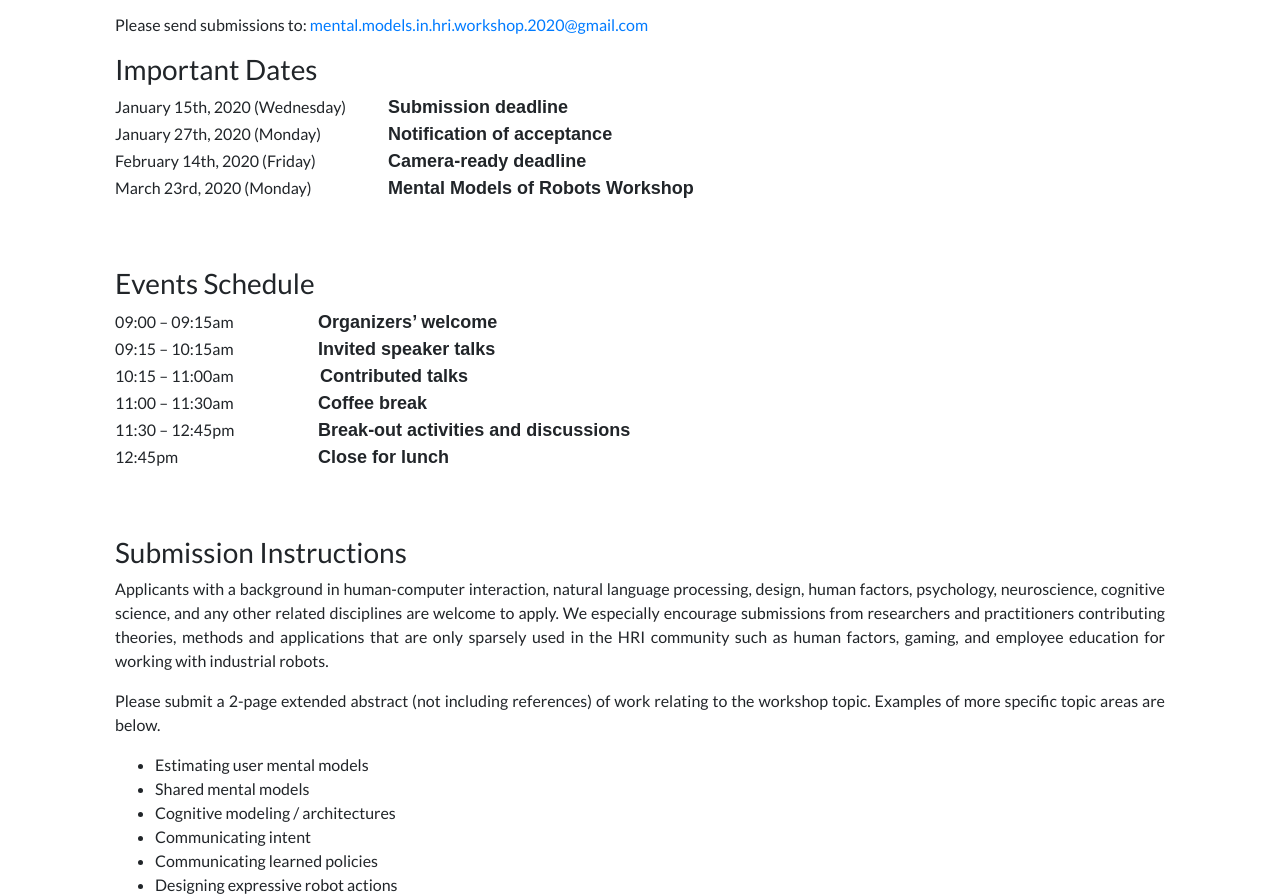
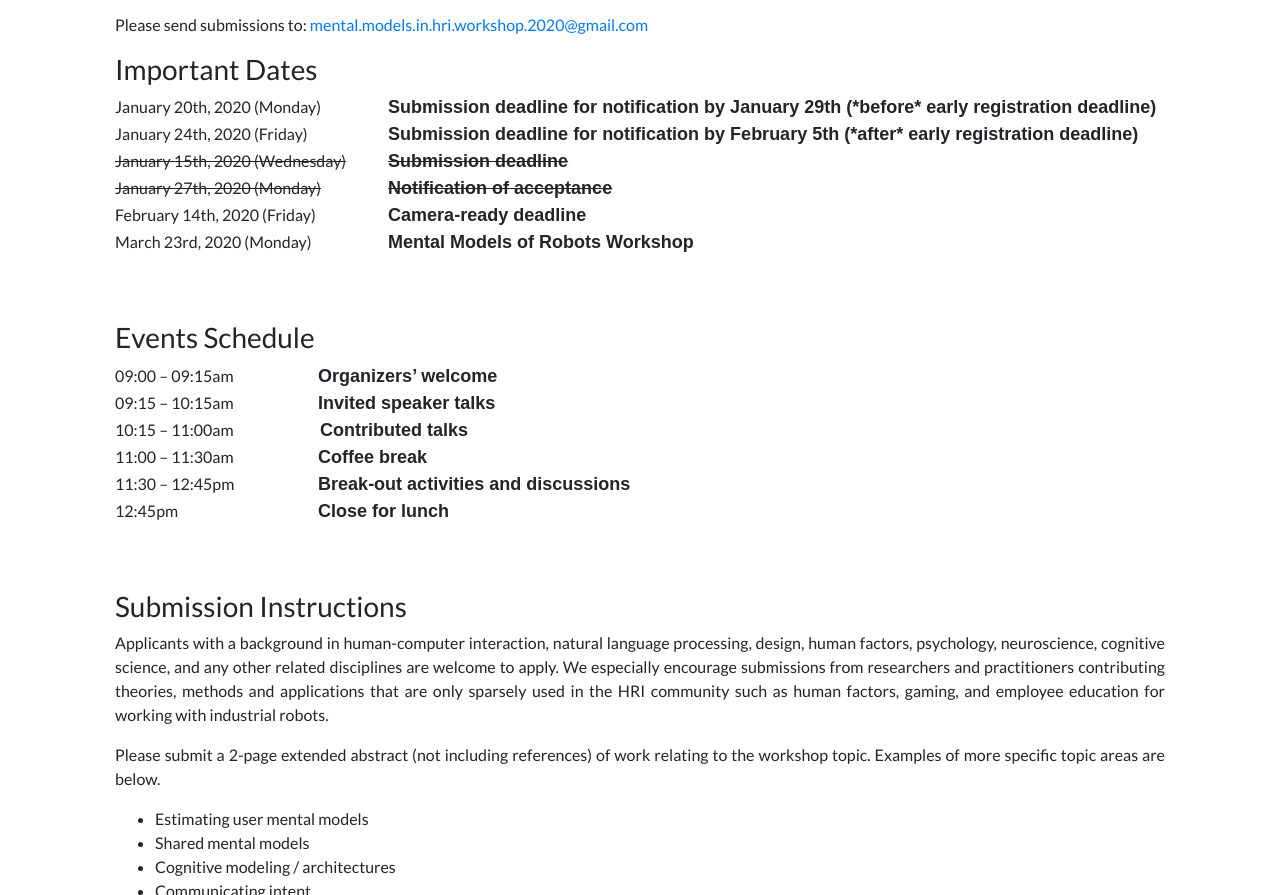
Before and after one commit to mmhri/mmhri.github.io, a plain HTML site: page index.html in a window 1280 px wide. Shown: the part 843-1738 px from the top of the page. Drawn offline with nearby package versions, Linux system fonts and the light colour scheme.

Commit message:
Changed deadlines!

```diff
--- a/index.html
+++ b/index.html
@@ -156,11 +156,19 @@
             <h3>Important Dates</h3>
 
             <div class="event-item row">
-              <div class="col-md-12"> <span class="date">January 15th, 2020 	(Wednesday)</span> <span class="strong">  Submission deadline </span>  </div>
+              <div class="col-md-12"> <span class="date">January 20th, 2020 	(Monday)</span> <span class="strong">  Submission deadline for notification by January 29th (*before* early registration deadline) </span>  </div>
             </div>
 
             <div class="event-item row">
-                <div class="col-md-12"> <span class="date">January 27th, 2020 	(Monday)</span> <span class="strong"> Notification of acceptance </span> </div>
+                <div class="col-md-12"> <span class="date">January 24th, 2020 	(Friday)</span> <span class="strong"> Submission deadline for notification by February 5th (*after* early registration deadline) </span> </div>
+            </div>
+
+            <div class="event-item row">
+              <div class="col-md-12"> <span class="date"><s>January 15th, 2020 	(Wednesday)</s></span> <span class="strong">  <s>Submission deadline</s> </span>  </div>
+            </div>
+
+            <div class="event-item row">
+                <div class="col-md-12"> <span class="date"><s>January 27th, 2020 	(Monday)</s></span> <span class="strong"> <s>Notification of acceptance</s> </span> </div>
             </div>
 
             <div class="event-item row">
```
